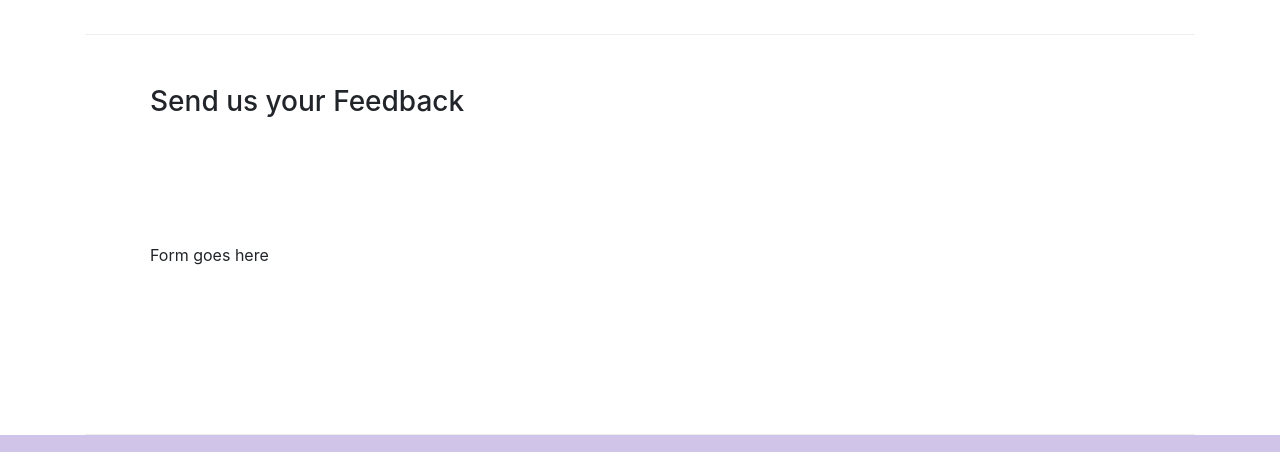
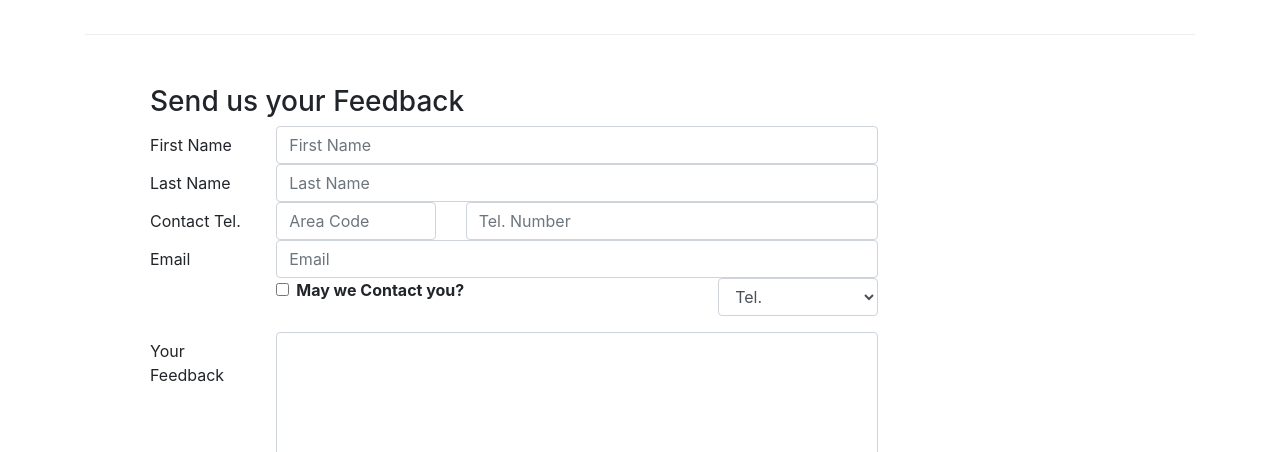
Before and after one commit to Moskaoud/Restaurant, a website: page contactus.html in a window 1280 px wide. Shown: the part 830-1282 px from the top of the page. Drawn offline with nearby package versions, Linux system fonts and the light colour scheme.

Commit message:
buttons and Forms

```diff
--- a/contactus.html
+++ b/contactus.html
@@ -99,7 +99,65 @@
                 <h3>Send us your Feedback</h3>
             </div>
             <div class="col-12 col-md-9">
-                Form goes here
+                <form action="">
+                    <div class="form-goup row">
+                        <label class="col-md-2 col-form-label" for="firstname">First Name</label>
+                        <div class="col-md-10">
+                            <input type="text" class="form-control" id="firstname" name="firstname"
+                                placeholder="First Name">
+                        </div>
+                    </div>
+                    <div class="form-goup row">
+                        <label class="col-md-2 col-form-label" for="lastname">Last Name</label>
+                        <div class="col-md-10">
+                            <input type="text" class="form-control" id="lastname" name="lastname"
+                                placeholder="Last Name">
+                        </div>
+                    </div>
+                    <div class="form-goup row">
+                        <label class="col-12 col-md-2 col-form-label" for="telnum">Contact Tel.</label>
+                        <div class="col-5 col-md-3">
+                            <input type="tel" class="form-control" id="areacode" name="areacode"
+                                placeholder="Area Code">
+                        </div>
+                        <div class="col-7 col-md-7">
+                            <input type="tel" class="form-control" id="telnum" name="telnum" placeholder="Tel. Number">
+                        </div>
+                    </div>
+                    <div class="form-goup row">
+                        <label class="col-md-2 col-form-label" for="emailid">Email</label>
+                        <div class="col-md-10">
+                            <input type="email" class="form-control" id="emailid" name="emailid" placeholder="Email">
+                        </div>
+                    </div>
+                    <div class="form-group row">
+                        <div class="col-md-6 offset-md-2">
+                            <div class="form-check">
+                                <input type="checkbox" class="form-check-input" name="approve" id="approve" value="">
+                                <label for="approve" class="form-check-label">
+                                    <strong>May we Contact you?</strong>
+                                </label>
+                            </div>
+                        </div>
+                        <div class="col-md-3 offset-md-1">
+                            <select name="" id="" class="form-control">
+                                <option >Tel.</option>
+                                <option >Email</option>
+                            </select>
+                        </div>
+                    </div>
+                    <div class="form-goup row">
+                        <label class="col-md-2 col-form-label" for="Feedback">Your Feedback</label>
+                        <div class="col-md-10">
+                            <textarea class="form-control" id="feedback" name="feedback" rows="12"></textarea>
+                        </div>
+                    </div>
+                    <div class="form-group row">
+                        <div class="offset-md-2 col-md-10">
+                            <button type="submit" class="btn btn-primary">Send Feedback</button>
+                        </div>
+                    </div>
+                </form>
             </div>
             <div class="col-12 col-md">
             </div>
@@ -149,7 +207,8 @@
             </div>
             <div class="row justify-content-center">
                 <div class="col-auto">
-                    <p>© Copyright <script>document.write(new Date().getFullYear())</script> Ristorante Con Fusion</p>
+                    <p>© Copyright
+                        <script>document.write(new Date().getFullYear())</script> Ristorante Con Fusion</p>
                 </div>
             </div>
         </div>
```
